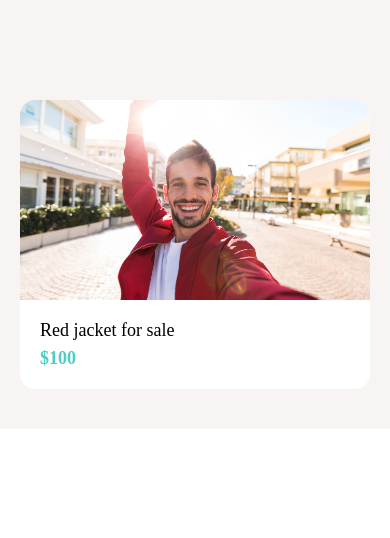
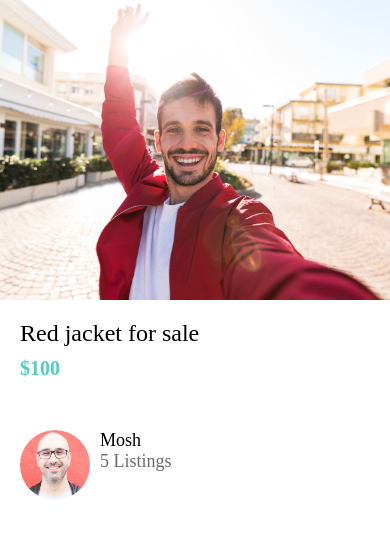
Before and after one commit to zanengo04/DoneWithIt, a React Native app: screen / in a window 390 px wide. Shown: the top 538 px of the page. Built offline with nearby package versions, Linux system fonts and the light colour scheme.

Commit message:
list item view added

```diff
--- a/App.js
+++ b/App.js
@@ -6,22 +6,12 @@
 import AppButton from './app/components/AppButton';
 import AppText from './app/components/AppText';
 import Card from './app/components/Card';
+import ListingDetailsScreen from './app/screens/ListingDetailsScreen';
 export default function App() {
   return (
     // <ViewImageScreen/>
     // <WelcomeScreen />
 
-    <View style ={{
-      backgroundColor: '#f8f4f4',
-      padding: 20,
-      paddingTop: 100,
-
-    }}>
-      <Card
-        title = "Red jacket for sale"
-        subtitle ="$100"
-        image = {require('./app/assets/jacket.jpg')}
-      />
-    </View>
+    <ListingDetailsScreen />
   );
 }
--- /dev/null
+++ b/app/components/ListItem.js
@@ -0,0 +1,33 @@
+import React from 'react'
+import { View, StyleSheet, Image } from 'react-native'
+
+import AppText from './AppText'
+import colors from '../config/colors'
+export default function ListItem({title, subTitle, image}) {
+    return (
+        <View style={styles.container}>
+            <Image style={styles.image} source={image} />
+            <View>
+                <AppText style ={styles.title}>{title}</AppText>
+                <AppText style ={styles.subTitle}>{subTitle}</AppText>
+            </View>
+        </View>
+    )
+}
+const styles = StyleSheet.create({
+    container:{
+        flexDirection: "row"
+    },
+    image: {
+        width: 70,
+        height: 70,
+        borderRadius: 35,
+        marginRight: 10,
+    },
+    title:{
+        fontWeight: '500'
+    },
+    subTitle:{
+        color: colors.medium
+    }
+})
--- a/app/config/colors.js
+++ b/app/config/colors.js
@@ -1,5 +1,6 @@
 export default{
     primary: '#fc5c65',
     secondary: '#4ecdc4',
-    white: '#fff'
+    white: '#fff',
+    medium: '#6e6969',
 }
--- /dev/null
+++ b/app/screens/ListingDetailsScreen.js
@@ -0,0 +1,48 @@
+import React from 'react'
+import { View, Image, StyleSheet } from 'react-native'
+
+import AppText from '../components/AppText'
+import colors from '../config/colors'
+import ListItem from '../components/ListItem'
+export default function ListingDetailsScreen() {
+    return (
+        <View>
+            <Image style={styles.image} source={require('../assets/jacket.jpg')}/>
+            <View style={styles.detailsContainer}>
+                <AppText style ={styles.title}>Red jacket for sale</AppText>
+                <AppText style ={styles.price}>$100</AppText>
+                <View style={styles.userContainer}>
+
+                    <ListItem
+                        image={require("../assets/mosh.jpg")}
+                        title="Mosh"
+                        subTitle= '5 Listings'
+                    />
+                </View>
+            </View>
+        </View>
+    )
+}
+
+const styles = StyleSheet.create({
+    image:{
+        width: '100%',
+        height: 300,
+    },
+    detailsContainer:{
+        padding:20
+    },
+    title:{
+        fontSize: 24,
+        fontWeight: '500'
+    },
+    price:{
+        color: colors.secondary,
+        fontWeight: 'bold',
+        fontSize: 20,
+        marginVertical: 10
+    },
+    userContainer:{
+        marginVertical: 40
+    }
+})
```
